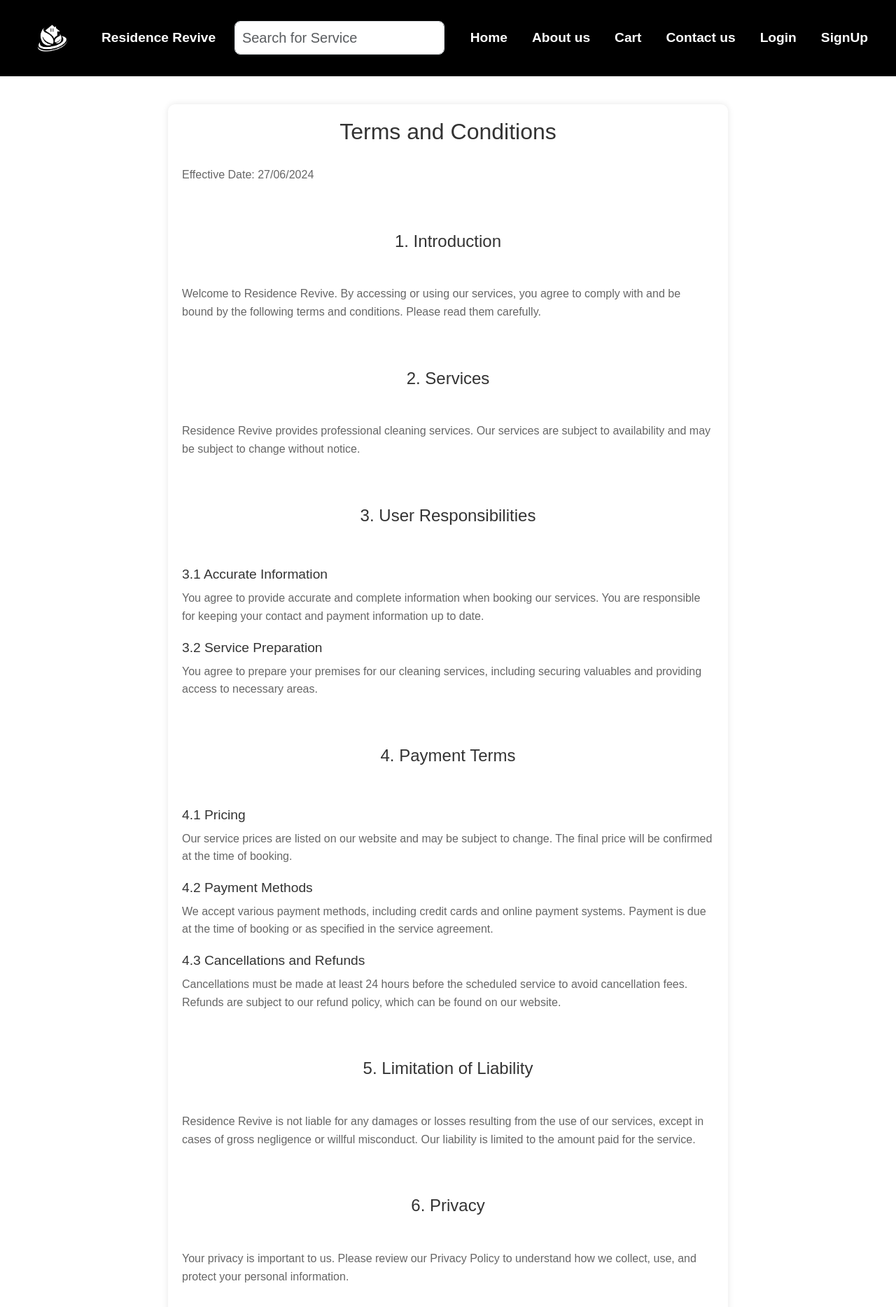
After one commit to priyamanocha/Capstone, a PHP site: page /Pages/terms_and_conditions.php in a window 1280 px wide. The commit adds this page. Shown: the top 1868 px of the page at 70% size. Run offline with PHP 8.4, Linux system fonts and the light colour scheme; data that the repository does not hold is empty.

Commit message:
Added the Terms and Conditions Page

```diff
--- /dev/null
+++ b/ResidenceRevive/Pages/terms_and_conditions.php
@@ -0,0 +1,62 @@
+<!DOCTYPE html>
+<html lang="en">
+<head>
+    <meta charset="UTF-8">
+    <meta name="viewport" content="width=device-width, initial-scale=1.0">
+    <title>Terms and Conditions</title>
+    <link rel="stylesheet" href="../css/terms_and_conditions_styles.css">
+    <link rel="stylesheet" href="../css/styles.css">
+</head>
+<body>
+    <?php include '../includes/header.php'; ?>
+    <main>
+        <div class="terms-and-conditions-container">
+            <h1>Terms and Conditions</h1>
+            <p>Effective Date: 27/06/2024</p>
+
+            <h2>1. Introduction</h2>
+            <p>Welcome to Residence Revive. By accessing or using our services, you agree to comply with and be bound by the following terms and conditions. Please read them carefully.</p>
+
+            <h2>2. Services</h2>
+            <p>Residence Revive provides professional cleaning services. Our services are subject to availability and may be subject to change without notice.</p>
+
+            <h2>3. User Responsibilities</h2>
+            <h3>3.1 Accurate Information</h3>
+            <p>You agree to provide accurate and complete information when booking our services. You are responsible for keeping your contact and payment information up to date.</p>
+
+            <h3>3.2 Service Preparation</h3>
+            <p>You agree to prepare your premises for our cleaning services, including securing valuables and providing access to necessary areas.</p>
+
+            <h2>4. Payment Terms</h2>
+            <h3>4.1 Pricing</h3>
+            <p>Our service prices are listed on our website and may be subject to change. The final price will be confirmed at the time of booking.</p>
+
+            <h3>4.2 Payment Methods</h3>
+            <p>We accept various payment methods, including credit cards and online payment systems. Payment is due at the time of booking or as specified in the service agreement.</p>
+
+            <h3>4.3 Cancellations and Refunds</h3>
+            <p>Cancellations must be made at least 24 hours before the scheduled service to avoid cancellation fees. Refunds are subject to our refund policy, which can be found on our website.</p>
+
+            <h2>5. Limitation of Liability</h2>
+            <p>Residence Revive is not liable for any damages or losses resulting from the use of our services, except in cases of gross negligence or willful misconduct. Our liability is limited to the amount paid for the service.</p>
+
+            <h2>6. Privacy</h2>
+            <p>Your privacy is important to us. Please review our Privacy Policy to understand how we collect, use, and protect your personal information.</p>
+
+            <h2>7. Changes to Terms</h2>
+            <p>We may update these terms and conditions from time to time. Any changes will be posted on this page with an updated effective date. Your continued use of our services constitutes acceptance of the new terms.</p>
+
+            <h2>8. Governing Law</h2>
+            <p>These terms and conditions are governed by the laws of the jurisdiction in which our company is established. Any disputes arising from these terms will be resolved in the courts of that jurisdiction.</p>
+
+            <h2>9. Contact Us</h2>
+            <p>If you have any questions or concerns about these terms and conditions, please contact us at:</p>
+            <p>Email: residencerevive@gmail.com</p>
+            <p>Phone: 999-888-7777</p>
+            <p>Address: 299 Doon Valley Drive
+            Kitchener, ON N2G 4M4</p>
+        </div>
+    </main>
+    <?php include '../includes/footer.php'; ?>
+</body>
+</html>
--- /dev/null
+++ b/ResidenceRevive/css/terms_and_conditions_styles.css
@@ -0,0 +1,38 @@
+.terms-and-conditions-container {
+    max-width: 800px;
+    margin: auto;
+    padding: 20px;
+    background-color: #fff;
+    border-radius: 10px;
+    box-shadow: 0 0 10px rgba(0,0,0,0.1);
+}
+
+.terms-and-conditions-container h1,
+.terms-and-conditions-container h2,
+.terms-and-conditions-container h3 {
+    color: #333;
+}
+
+.terms-and-conditions-container p {
+    margin-bottom: 20px;
+    line-height: 1.6;
+    color: #666;
+}
+
+.terms-and-conditions-container h1 {
+    margin-bottom: 30px;
+    font-size: 2em;
+    text-align: center;
+}
+
+.terms-and-conditions-container h2 {
+    margin-top: 30px;
+    margin-bottom: 10px;
+    font-size: 1.5em;
+}
+
+.terms-and-conditions-container h3 {
+    margin-top: 20px;
+    margin-bottom: 10px;
+    font-size: 1.2em;
+}
--- a/ResidenceRevive/includes/footer.php
+++ b/ResidenceRevive/includes/footer.php
@@ -17,7 +17,7 @@
         <div>
             <p>Residence Revive</p>
             <a href="../Pages/about.php">About Us</a>
-            <a href="#">Terms and Conditions</a>
+            <a href="../Pages/terms_and_conditions.php">Terms and Conditions</a>
             <a href="../Pages/privacy_policy.php">Privacy Policy</a>
             <a href="#">Careers</a>
         </div>
```
